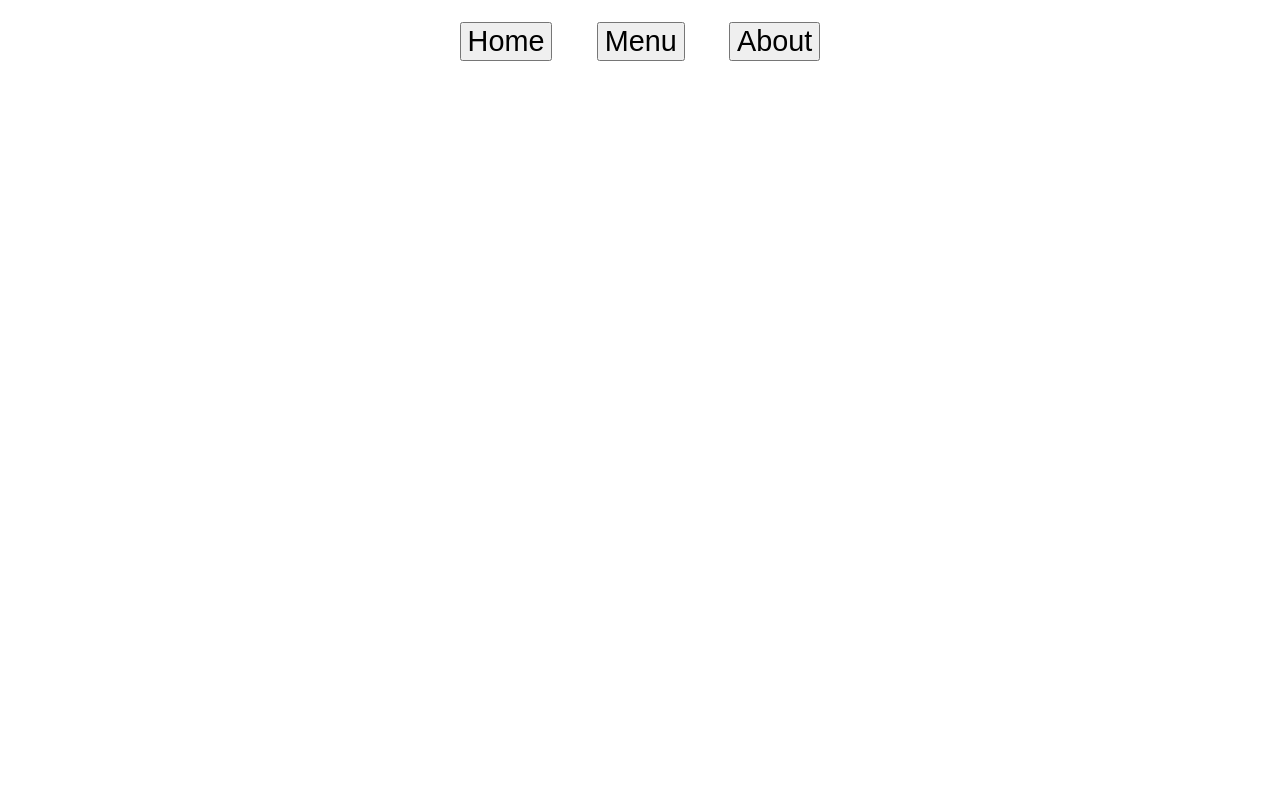
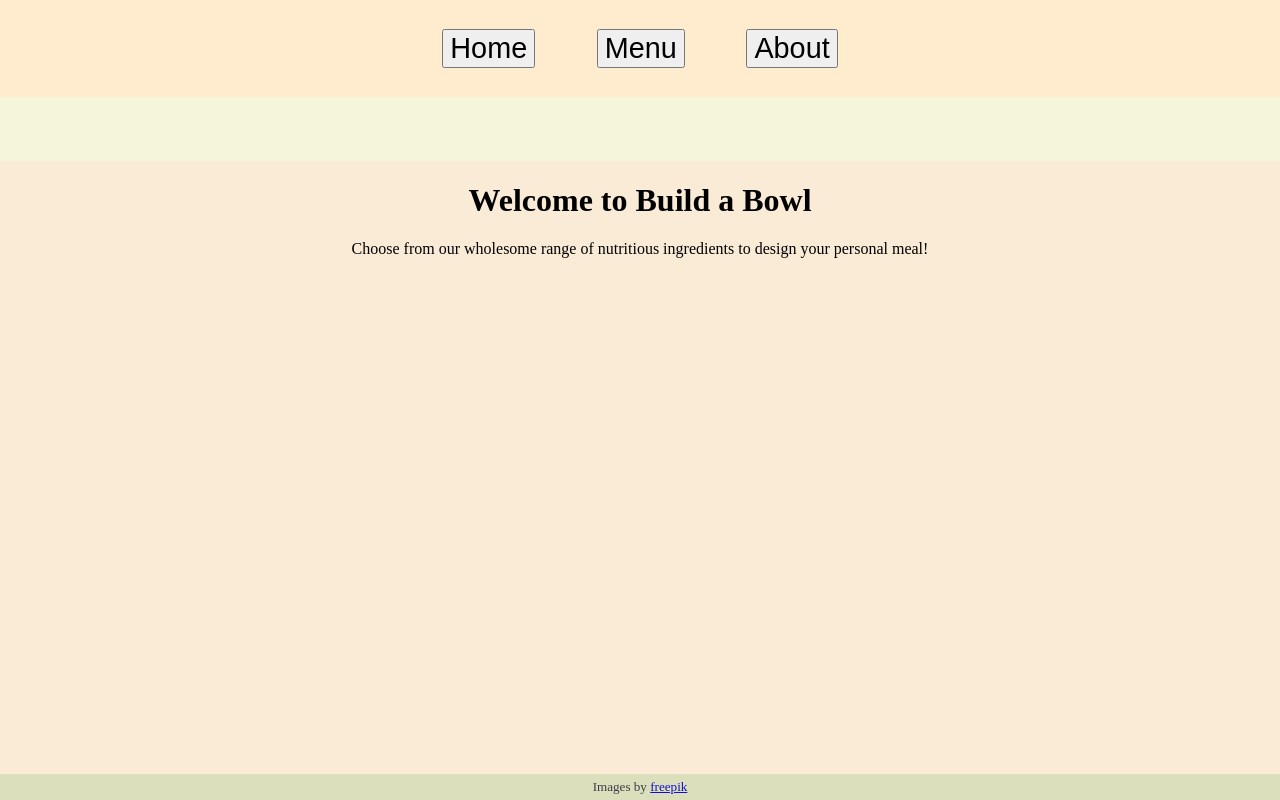
Before and after one commit to Isaacans/TOP_Restaurant_Page_Project, a website built with webpack: page src/template.html in a window 1280 px wide. Built offline with nearby package versions, Linux system fonts and the light colour scheme.

Commit message:
Update CSS and HTML
In preparation for adding images to page

```diff
--- a/src/styles.css
+++ b/src/styles.css
@@ -1,8 +1,38 @@
+root, *, body {
+    box-sizing: border-box;
+}
+
+body {
+    text-align: center;
+    background-color: beige;
+    display: flex;
+    flex-direction: column;
+    min-height: 100vh;
+    margin: 0;
+}
+
 nav {
-    text-align: center;
+    background-color: blanchedalmond;
 }
 
 nav button {
-    margin: 0.5em 0.7em;
+    margin: 1em;
     font-size: 1.8em;
 }
+
+#content {
+    background-color: antiquewhite;
+    margin-top: 4em;
+    flex-grow: 1;
+}
+
+footer {
+    line-height: 2em; /* Used to increase container height while centering text */
+    background-color: rgb(220, 223, 188);
+    margin-top: auto;
+    font-size: 0.82em;
+    color: rgb(62, 62, 75);
+}
+footer a {
+    color: rgb(17, 17, 204);
+}
--- a/src/template.html
+++ b/src/template.html
@@ -15,7 +15,14 @@
         </nav>
     </header>
 
-    <div id="content"></div>
+    <div id="content">
+        <h1>Welcome to Build a Bowl</h1>
+        <p>Choose from our wholesome range of nutritious ingredients to design your personal meal!</p>
+
+    </div>
+    <footer>
+        Images by <a href="http://www.freepik.com/">freepik</a>
+    </footer>
 
 </body>
 </html>
```
